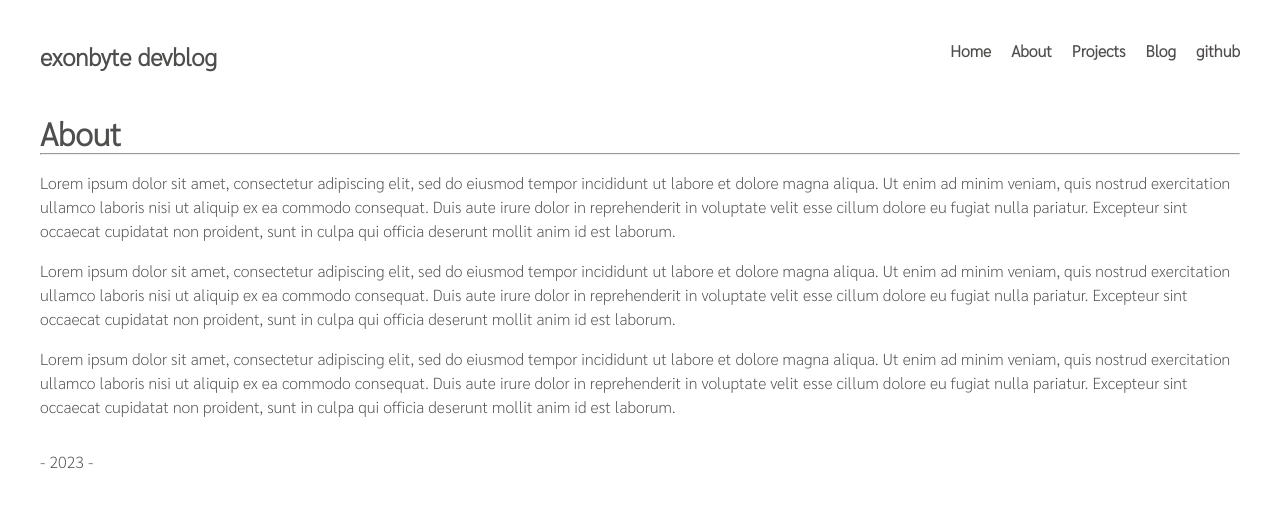
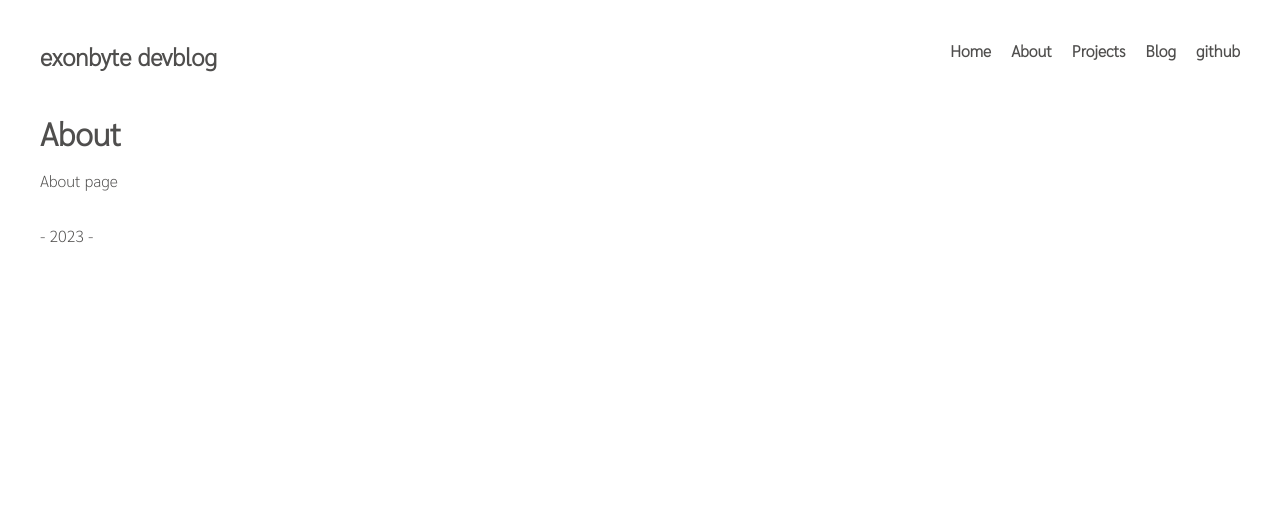
Before and after one commit to istvan-tamas/exonbyte-blog, a Gatsby site: page /about in a window 1280 px wide. Built offline with nearby package versions, Linux system fonts and the light colour scheme; Gatsby itself is replaced by a stand-in of ours.

Commit message:
About page update

```diff
--- a/src/pages/about.js
+++ b/src/pages/about.js
@@ -6,36 +6,7 @@ export default function Home() {
 		<Layout>
 			<div>
 				<h1>About</h1>
-				<hr></hr>
-				<p>
-					Lorem ipsum dolor sit amet, consectetur adipiscing elit, sed do
-					eiusmod tempor incididunt ut labore et dolore magna aliqua. Ut enim ad
-					minim veniam, quis nostrud exercitation ullamco laboris nisi ut
-					aliquip ex ea commodo consequat. Duis aute irure dolor in
-					reprehenderit in voluptate velit esse cillum dolore eu fugiat nulla
-					pariatur. Excepteur sint occaecat cupidatat non proident, sunt in
-					culpa qui officia deserunt mollit anim id est laborum.
-				</p>
-
-				<p>
-					Lorem ipsum dolor sit amet, consectetur adipiscing elit, sed do
-					eiusmod tempor incididunt ut labore et dolore magna aliqua. Ut enim ad
-					minim veniam, quis nostrud exercitation ullamco laboris nisi ut
-					aliquip ex ea commodo consequat. Duis aute irure dolor in
-					reprehenderit in voluptate velit esse cillum dolore eu fugiat nulla
-					pariatur. Excepteur sint occaecat cupidatat non proident, sunt in
-					culpa qui officia deserunt mollit anim id est laborum.
-				</p>
-
-				<p>
-					Lorem ipsum dolor sit amet, consectetur adipiscing elit, sed do
-					eiusmod tempor incididunt ut labore et dolore magna aliqua. Ut enim ad
-					minim veniam, quis nostrud exercitation ullamco laboris nisi ut
-					aliquip ex ea commodo consequat. Duis aute irure dolor in
-					reprehenderit in voluptate velit esse cillum dolore eu fugiat nulla
-					pariatur. Excepteur sint occaecat cupidatat non proident, sunt in
-					culpa qui officia deserunt mollit anim id est laborum.
-				</p>
+				<p>About page</p>
 			</div>
 		</Layout>
 	);
```
